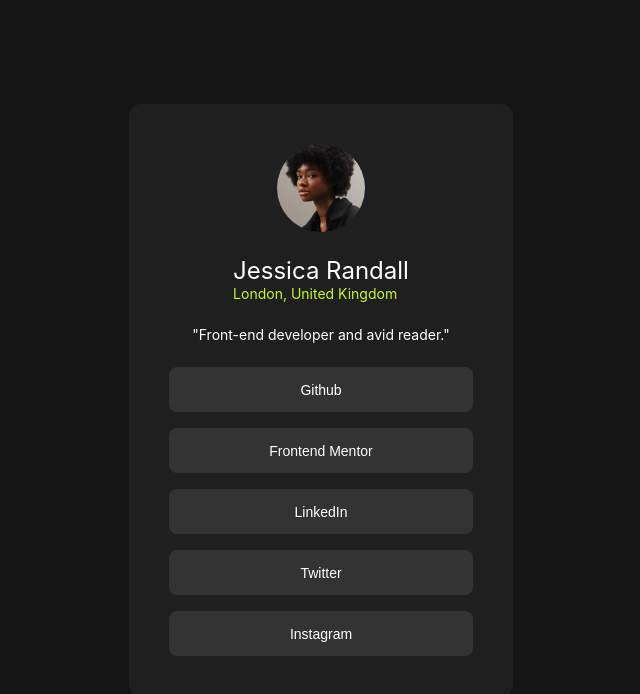
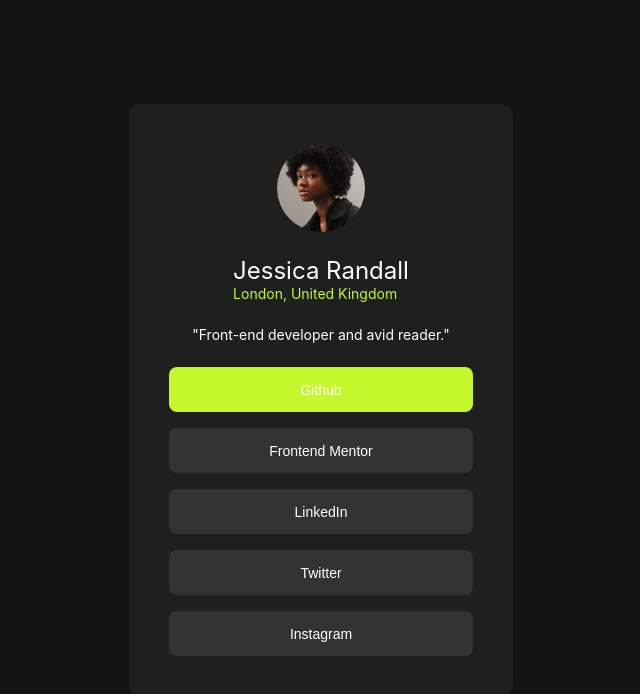
Before and after one commit to gomessgbr/social-links-profile-main, a plain HTML site: page index.html in a window 1280 px wide. In both pictures the pointer is over the button "Github". Shown: the whole page, without its empty margins (319-959 px from the left). Drawn offline with Linux system fonts and the light colour scheme.

Commit message:
feat: hover on button

```diff
--- a/style.css
+++ b/style.css
@@ -68,3 +68,9 @@ img{
   min-width: 304px;
   min-height: 45px;
 }
+
+
+.buttonArea > button:hover{
+  background-color: #C4F82A;
+  cursor:pointer;
+}
```
